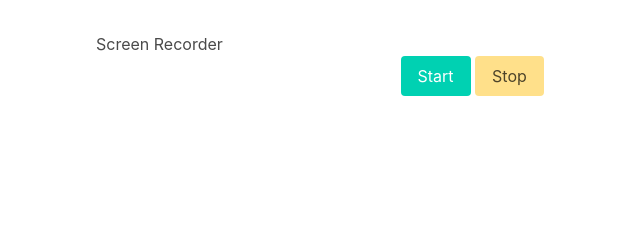
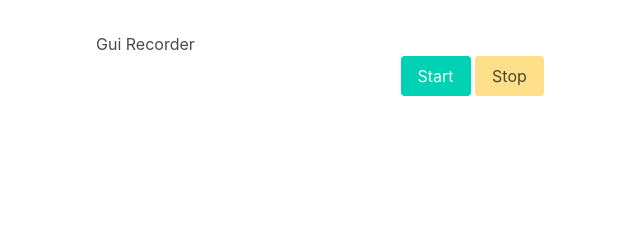
Before and after one commit to WernerBlake/GuiRecorder, an Electron app: page src/index.html in a window 800 px wide. Shown: the top 233 px of the page, 32-672 px from the left. Drawn offline with nearby package versions, Linux system fonts and the light colour scheme.

Commit message:
Updated the name of the package

```diff
--- a/package.json
+++ b/package.json
@@ -1,5 +1,5 @@
 {
-  "name": "GuiRecorder",
+  "name": "guirecorder",
   "productName": "GuiRecorder",
   "version": "1.0.0",
   "description": "My Electron application description",
@@ -21,7 +21,7 @@
         {
           "name": "@electron-forge/maker-squirrel",
           "config": {
-            "name": "my_app"
+            "name": "Gui_Recorder"
           }
         },
         {
--- a/src/index.html
+++ b/src/index.html
@@ -11,7 +11,7 @@
     <script defer src="render.js"></script>
   </head>
   <body>
-    <h1>Screen Recorder</h1>
+    <h1>Gui Recorder</h1>
     <video></video>
     <button id="startBtn" class="button is-primary">Start</button>
     <button id="stopBtn" class="button is-warning">Stop</button>
```
